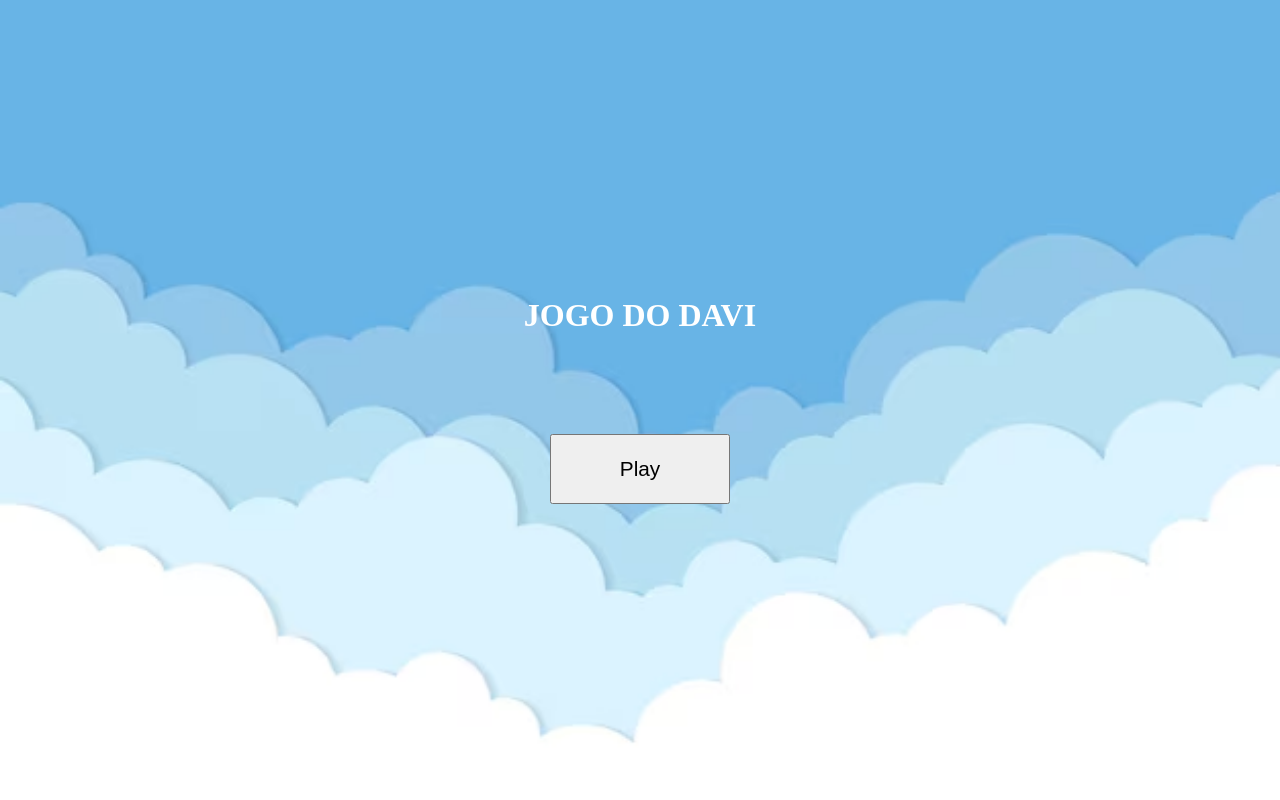
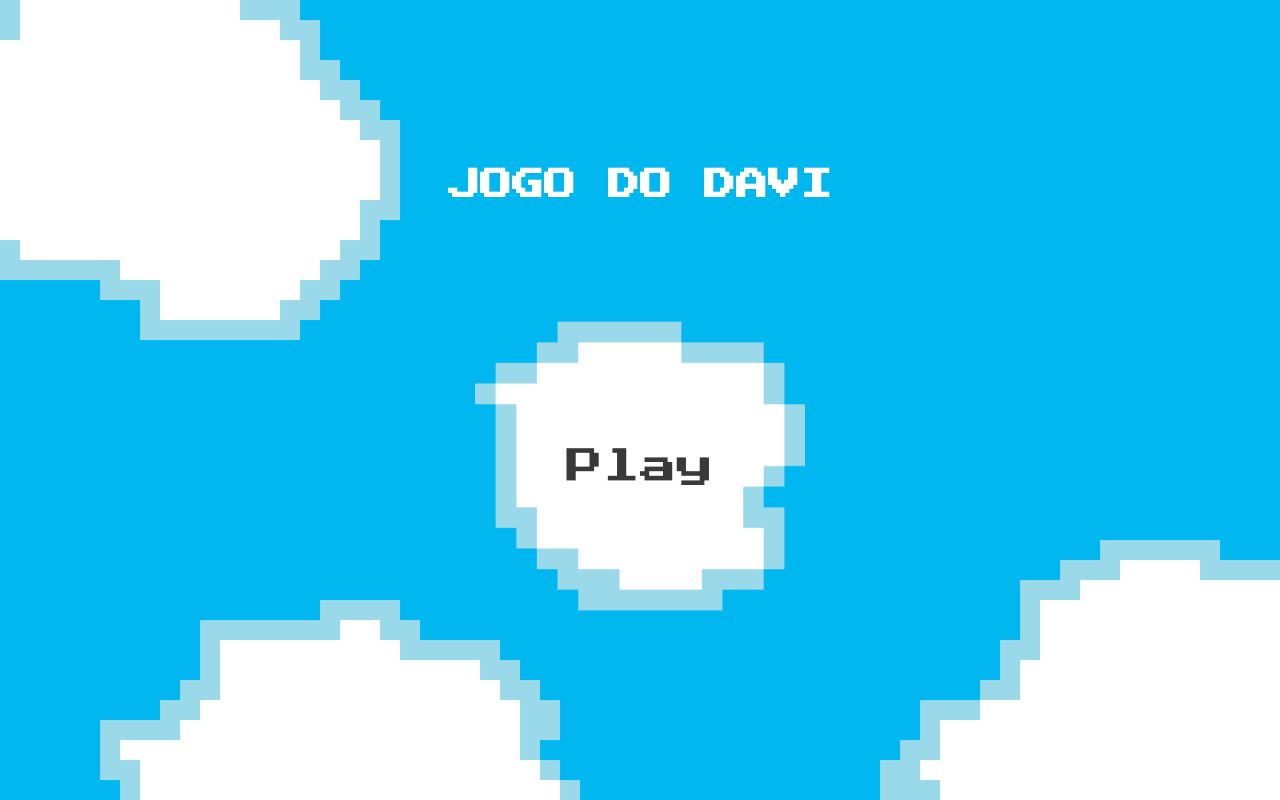
Before and after one commit to Davilima00/site-jogo, a FastAPI app: page / in a window 1280 px wide. Run offline with FastAPI, Linux system fonts and the light colour scheme.

Commit message:
adicionando o estilo no index

```diff
--- a/static/styles/index.css
+++ b/static/styles/index.css
@@ -1,16 +1,19 @@
+@import url('https://fonts.googleapis.com/css2?family=Parisienne&family=Press+Start+2P&display=swap');
+
 * {
     margin: 0;
     padding: 0;
+    font-family: "Press Start 2P", serif;
 
 }
 
 header {
-    width: 100vw;
-    height: 100vh;
-    background-image: url('/static/img/fundo-nuvem.avif');
+    background-image: url("../img/fundo3.png");
     background-repeat: no-repeat;
     background-position: center;
     background-size: cover;
+    width: 100vw;
+    height: 100vh;
     display: flex;
     align-items: center;
     justify-content: center;
@@ -26,8 +29,26 @@ header {
 
 #botao {
     margin-top: 100px;
-    height: 70px;
-    width: 180px;
-    font-size: 1.3em;
+    height: 330px;
+    width: 330px;
+    font-size: 2.3em;
+    background-image: url("../img/nuvem-branca.png");
+    background-color: transparent;
+    background-size: cover;
+    background-position: center;
+    border: none;
+    cursor: pointer;
+    position: relative;
+    color: #393939;
+    transition: all 0.2s ease;
+  }
 
+#botao:hover {
+    filter: brightness(0.85);
 }
+
+#botao:active {
+    background-image: url("../img/nuvem-branca-sombra1.png");
+    filter: brightness(0.8);
+    transform: translateY(3px);
+}
--- a/templates/index.html
+++ b/templates/index.html
@@ -6,6 +6,8 @@
     <link rel="stylesheet" href="/static/styles/index.css">
     <link rel="stylesheet" href="http://127.0.0.1:8000/static/styles/index.css">
     <title>FastAPI com Template</title>
+
+
 </head>
 <body>
     <header>
@@ -14,6 +16,8 @@
         <button id="botao" >Play</button>
     </header>
 
+
+
     <script src="/static/src/entrada.js"></script>
 </body>
 </html>
```
Also changed, not shown: README.md, static/img/fundo3.png (added), static/img/nuvem-branca-sombra1.png (added), static/img/nuvem-branca.png (added), static/img/nuvempequena.png (deleted), static/img/pixil-frame-0-2.png (deleted), static/img/pixil-frame-0-3.png (deleted), 3 other files.
